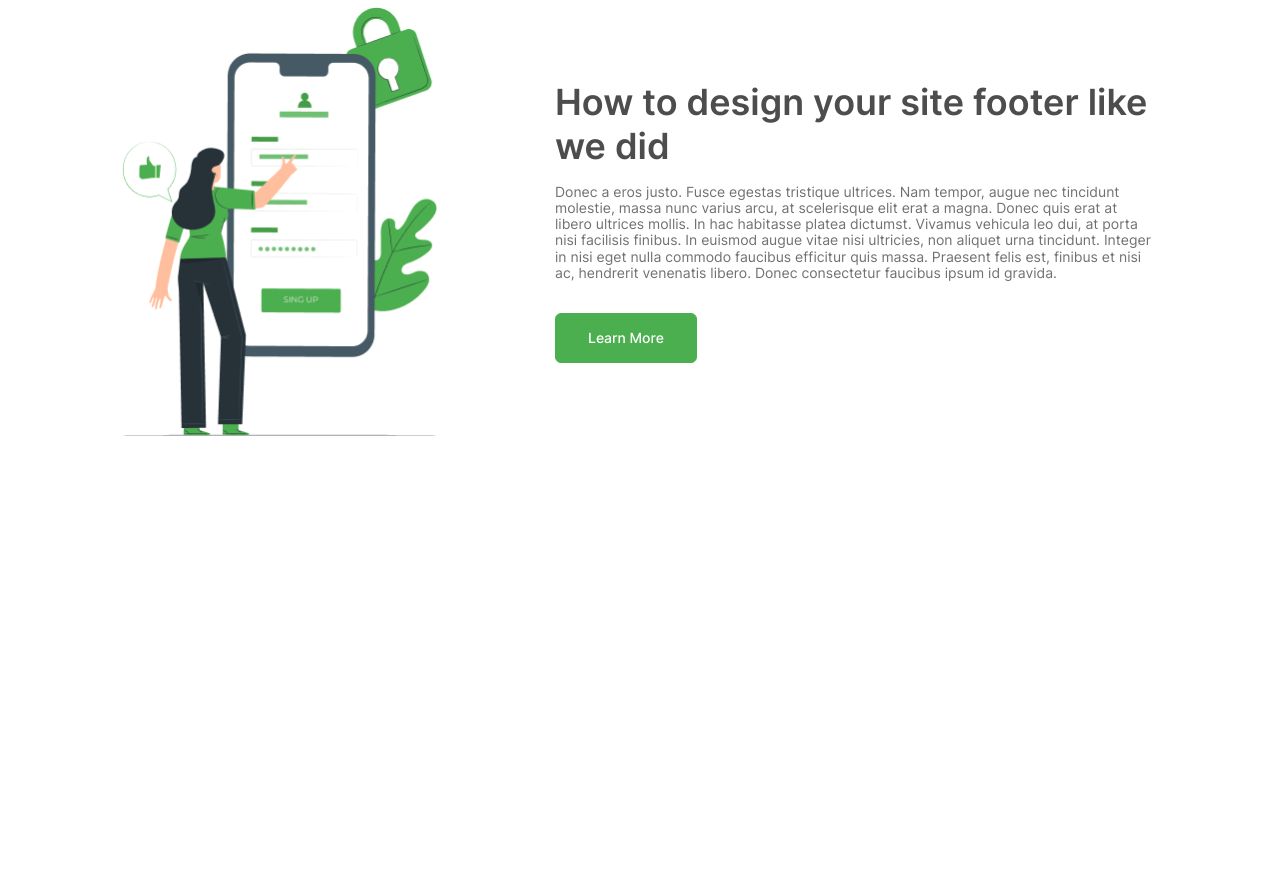
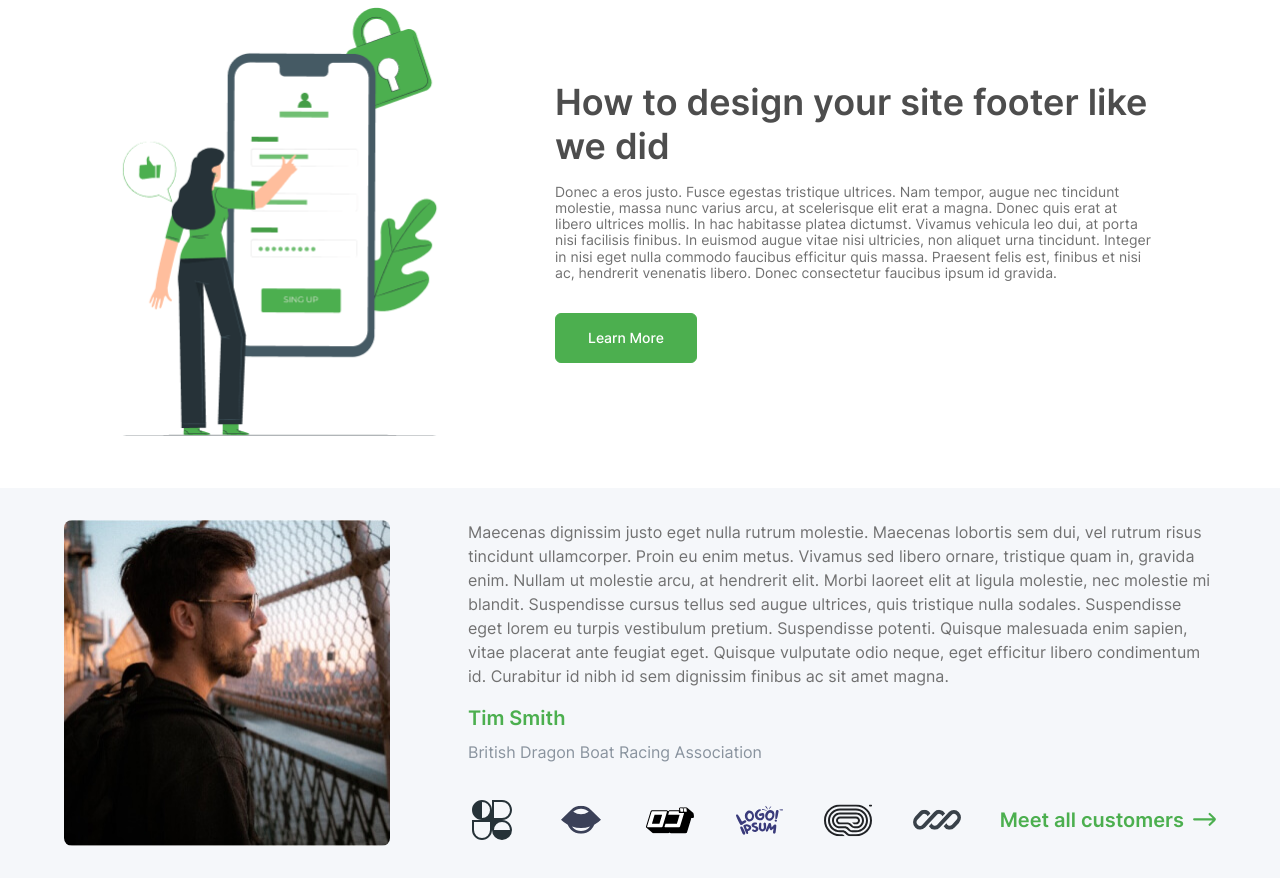
Before and after one commit to yusufov-umidjon/01-Nexcent-LP, a plain HTML site: page index.html in a window 1280 px wide. Shown: the part 2068-2952 px from the top of the page. Before the commit the page ends 2556 px from the top, so only its background shows below. Drawn offline with Linux system fonts and the light colour scheme.

Commit message:
Add Customer section and styling

```diff
--- a/css/style.css
+++ b/css/style.css
@@ -564,3 +564,71 @@ h1,h2,h3,h4,h5,h6{
     color: var(--neutral-grey);
     margin-bottom: 32px;
 }
+
+/* CUSTOMERS SECTION */
+.customer {
+    background-color: var(--neutral-silver);
+    margin-bottom: 48px;
+    padding: 32px 0;
+}
+
+.customer__inner {
+    display: flex;
+}
+
+.customer__img-wrapper {
+    display: flex;
+    margin-right: 78px;
+}
+
+.customer__img {
+    width: 100%;
+    min-width: 326px;
+    height: 100%;
+    max-height: 326px;
+    border-radius: 8px;
+
+}
+
+.customer__info-text {
+    color: var(--neutral-grey);
+    margin-bottom: 16px;
+}
+
+.customer__info-headline {
+    margin-bottom: 8px;
+}
+
+.customer__info-subtext {
+    color: var(--neutral-l-grey);
+    margin-bottom: 32px;
+}
+
+.customer__logos {
+    display: flex;
+    align-items: center;
+    justify-content: space-between;
+}
+
+.customer__list {
+    display: flex;
+}
+
+.customer__item:not(:last-child){
+    margin-right: 41px;
+}
+
+.customer__link {
+    display: flex;
+    width: 48px;
+    height: 48px;
+}
+
+.customer__info-link {
+    display: flex;
+    align-items: center;
+}
+
+.customer__info-link-arrow{
+    margin-left: 8px;
+}
--- a/index.html
+++ b/index.html
@@ -273,6 +273,68 @@
             </div>
         </div>
 
+        <!-- CUSTOMER SECTION -->
+        <div class="customer">
+            <div class="container customer__container">
+                <div class="customer__inner">
+                    <div class="customer__img-wrapper">
+                        <img src="images/tim-smith.jpg" srcset="images/tim-smith.jpg 1x, images/tim-smith@2x.jpg 2x" alt="" class="customer__img" width="326" height="326">
+                    </div>
+                    <div class="customer__info">
+                        <p class="customer__info-text main-medium-text">
+                            Maecenas dignissim justo eget nulla rutrum molestie. Maecenas lobortis sem dui, vel rutrum risus tincidunt ullamcorper. Proin eu enim metus. Vivamus sed libero ornare, tristique quam in, gravida enim. Nullam ut molestie arcu, at hendrerit elit. Morbi laoreet elit at ligula molestie, nec molestie mi blandit. Suspendisse cursus tellus sed augue ultrices, quis tristique nulla sodales. Suspendisse eget lorem eu turpis vestibulum pretium. Suspendisse potenti. Quisque malesuada enim sapien, vitae placerat ante feugiat eget. Quisque vulputate odio neque, eget efficitur libero condimentum id. Curabitur id nibh id sem dignissim finibus ac sit amet magna.
+                        </p>
+                        <h3 class="customer__info-headline main-headline-4 primary-color">Tim Smith</h3>
+                        <p class="customer__info-subtext main-medium-text">British Dragon Boat Racing Association</p>
+                        <div class="customer__logos">
+                            <ul class="customer__list">
+                                <li class="customer__item">
+                                    <a href="#" class="customer__link">
+                                        <img class="customer__logo" src="images/clients-logo1.svg" alt="clients-logo1"  width="48" height="48">
+                                    </a>
+                                </li>
+
+                                <li class="customer__item">
+                                    <a href="#" class="customer__link">
+                                        <img class="customer__logo" src="images/clients-logo2.svg" alt="clients-logo1"  width="48" height="48">
+                                    </a>
+                                </li>
+
+                                <li class="customer__item">
+                                    <a href="#" class="customer__link">
+                                        <img class="customer__logo" src="images/clients-logo3.svg" alt="clients-logo1"  width="48" height="48">
+                                    </a>
+                                </li>
+
+                                <li class="customer__item">
+                                    <a href="#" class="customer__link">
+                                        <img class="customer__logo" src="images/clients-logo4.svg" alt="clients-logo1"  width="48" height="48">
+                                    </a>
+                                </li>
+
+                                <li class="customer__item">
+                                    <a href="#" class="customer__link">
+                                        <img class="customer__logo" src="images/clients-logo5.svg" alt="clients-logo1"  width="48" height="48">
+                                    </a>
+                                </li>
+
+                                <li class="customer__item">
+                                    <a href="#" class="customer__link">
+                                        <img class="customer__logo" src="images/clients-logo6.svg" alt="clients-logo1"  width="48" height="48">
+                                    </a>
+                                </li>
+                            </ul>
+
+                            <a href="#" class="customer__info-link primary-color main-headline-4">Meet all customers
+                                <img class="customer__info-link-arrow" src="images/right.svg" alt="" width="24" height="24">
+                            </a>
+                        </div>
+                    </div>
+                </div>
+            </div>
+        </div>
+
+
     </div>
 
 
```
